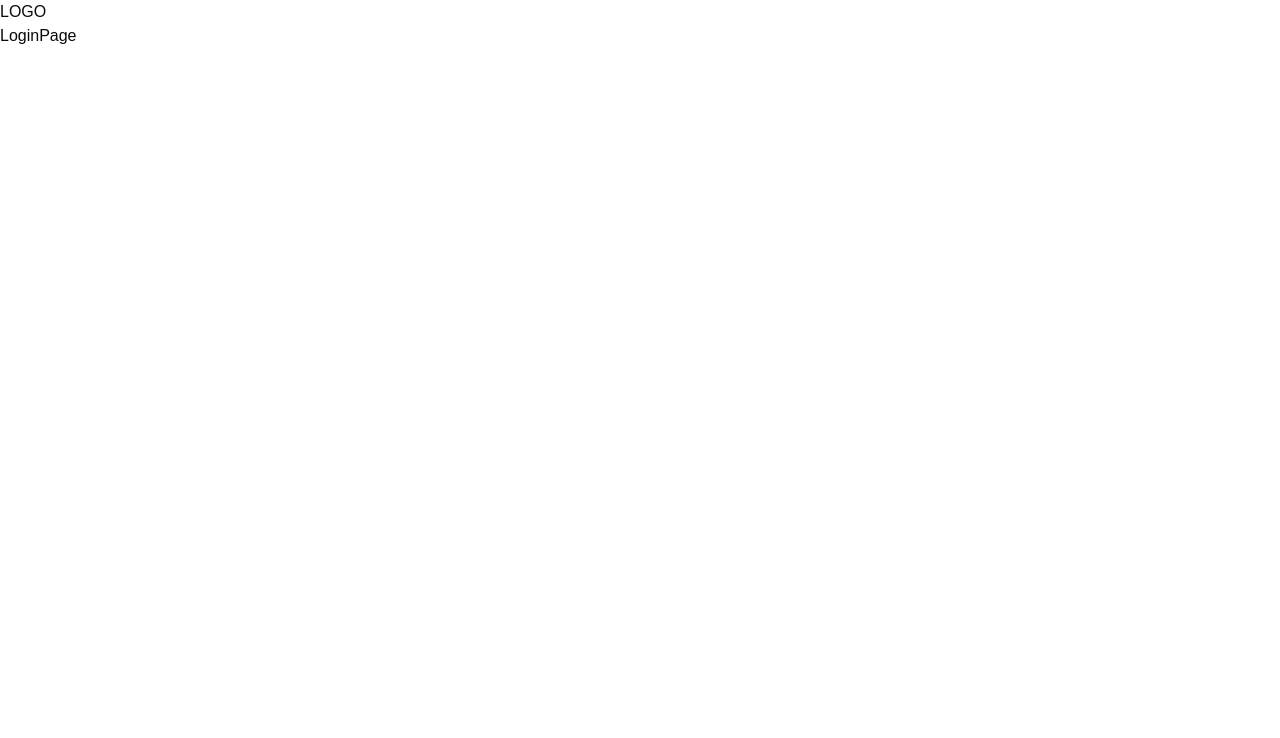
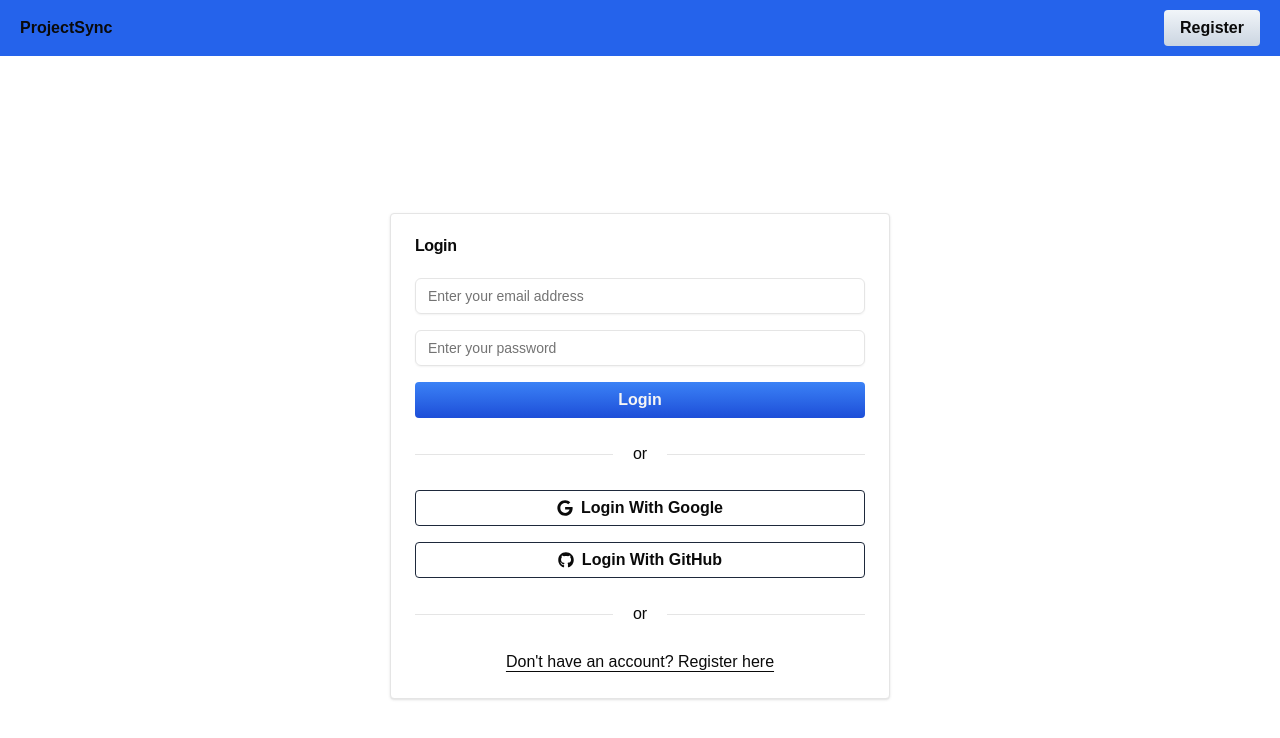
Before and after one commit to adrian92612/bug-tracker, a Next.js app: page /login in a window 1280 px wide. Shown: the top 738 px of the page. Built offline with nearby package versions, Linux system fonts and the light colour scheme.

Commit message:
added login form. modified button variants.

```diff
--- a/package.json
+++ b/package.json
@@ -28,6 +28,7 @@
     "react": "^18",
     "react-dom": "^18",
     "react-hook-form": "^7.53.0",
+    "react-icons": "^5.3.0",
     "sonner": "^1.5.0",
     "tailwind-merge": "^2.5.4",
     "tailwindcss-animate": "^1.0.7",
--- a/src/app/(auth)/layout.tsx
+++ b/src/app/(auth)/layout.tsx
@@ -1,3 +1,5 @@
+import { AuthHeader } from "@/components/features/auth/auth-header";
+
 type AuthLayoutProps = {
   children: React.ReactNode;
 };
@@ -5,10 +7,8 @@ type AuthLayoutProps = {
 const AuthLayout = ({ children }: AuthLayoutProps) => {
   return (
     <>
-      <header>
-        <h1>LOGO</h1>
-      </header>
-      <main>{children}</main>
+      <AuthHeader />
+      <main className="min-h-dvh grid place-items-center px-2">{children}</main>
     </>
   );
 };
--- a/src/app/(auth)/login/page.tsx
+++ b/src/app/(auth)/login/page.tsx
@@ -1,5 +1,7 @@
+import { LoginForm } from "@/components/features/auth/login-form";
+
 const LoginPage = () => {
-  return <div>LoginPage</div>;
+  return <LoginForm />;
 };
 
 export default LoginPage;
--- a/src/app/globals.css
+++ b/src/app/globals.css
@@ -14,6 +14,9 @@ body {
 
 @layer base {
   :root {
+    --blue: 216 85% 34%;
+    --orange: 35 85% 50%;
+
     --background: 0 0% 100%;
     --foreground: 0 0% 3.9%;
     --card: 0 0% 100%;
--- /dev/null
+++ b/src/components/features/auth/auth-header.tsx
@@ -0,0 +1,24 @@
+"use client";
+
+import { Button } from "@/components/ui/button";
+import Link from "next/link";
+import { usePathname } from "next/navigation";
+
+export const AuthHeader = () => {
+  const pathname = usePathname();
+  const isLogin = pathname === "/login";
+  console.log(pathname);
+  return (
+    <header className="h-14 px-5 flex items-center justify-between bg-blue-600">
+      <Link href="/">
+        <h1 className="font-bold">ProjectSync</h1>
+      </Link>
+
+      <Button asChild variant="secondary">
+        <Link href={isLogin ? "/register" : "/login"}>
+          {isLogin ? "Register" : "Login"}
+        </Link>
+      </Button>
+    </header>
+  );
+};
--- /dev/null
+++ b/src/components/features/auth/login-form.tsx
@@ -0,0 +1,110 @@
+"use client";
+
+import { Card, CardContent, CardHeader, CardTitle } from "@/components/ui/card";
+import {
+  Form,
+  FormControl,
+  FormField,
+  FormItem,
+  FormMessage,
+} from "@/components/ui/form";
+import { loginFormSchema } from "@/lib/schemas";
+import { useForm } from "react-hook-form";
+import { z } from "zod";
+import { zodResolver } from "@hookform/resolvers/zod";
+import { Input } from "@/components/ui/input";
+import { Button } from "@/components/ui/button";
+import { Separator } from "@/components/ui/separator";
+import { FaGoogle, FaGithub } from "react-icons/fa";
+import Link from "next/link";
+
+export const LoginForm = () => {
+  const form = useForm<z.infer<typeof loginFormSchema>>({
+    resolver: zodResolver(loginFormSchema),
+    defaultValues: {
+      email: "",
+      password: "",
+    },
+  });
+
+  return (
+    <Card className="w-full max-w-[500px]">
+      <CardHeader>
+        <CardTitle>Login</CardTitle>
+      </CardHeader>
+      <CardContent>
+        <Form {...form}>
+          <form className="grid gap-4">
+            <FormField
+              name="email"
+              render={({ field }) => (
+                <FormItem>
+                  <FormControl>
+                    <Input
+                      {...field}
+                      type="email"
+                      placeholder="Enter your email address"
+                    />
+                  </FormControl>
+                  <FormMessage />
+                </FormItem>
+              )}
+            />
+
+            <FormField
+              name="password"
+              render={({ field }) => (
+                <FormItem>
+                  <FormControl>
+                    <Input
+                      {...field}
+                      type="password"
+                      placeholder="Enter your password"
+                    />
+                  </FormControl>
+                  <FormMessage />
+                </FormItem>
+              )}
+            />
+
+            <Button>Login</Button>
+          </form>
+        </Form>
+      </CardContent>
+
+      <div className="flex items-center gap-5 p-6 pt-0">
+        <Separator className="shrink" />
+        <span>or</span>
+        <Separator className="shrink" />
+      </div>
+
+      <CardContent>
+        <div className="grid gap-4">
+          <Button variant="outline">
+            <FaGoogle />
+            Login With Google
+          </Button>
+          <Button variant="outline">
+            <FaGithub />
+            Login With GitHub
+          </Button>
+        </div>
+      </CardContent>
+
+      <div className="flex items-center gap-5 p-6 pt-0">
+        <Separator className="shrink" />
+        <span>or</span>
+        <Separator className="shrink" />
+      </div>
+
+      <CardContent className="text-center">
+        <Link
+          href="/register"
+          className="underline underline-offset-4 hover:text-blue-700"
+        >
+          Don&apos;t have an account? Register here
+        </Link>
+      </CardContent>
+    </Card>
+  );
+};
--- a/src/components/ui/button.tsx
+++ b/src/components/ui/button.tsx
@@ -1,30 +1,32 @@
-import * as React from "react"
-import { Slot } from "@radix-ui/react-slot"
-import { cva, type VariantProps } from "class-variance-authority"
+import * as React from "react";
+import { Slot } from "@radix-ui/react-slot";
+import { cva, type VariantProps } from "class-variance-authority";
 
-import { cn } from "@/lib/utils"
+import { cn } from "@/lib/utils";
 
 const buttonVariants = cva(
-  "inline-flex items-center justify-center gap-2 whitespace-nowrap rounded-md text-sm font-medium ring-offset-background transition-colors focus-visible:outline-none focus-visible:ring-2 focus-visible:ring-ring focus-visible:ring-offset-2 disabled:pointer-events-none disabled:opacity-50 [&_svg]:pointer-events-none [&_svg]:size-4 [&_svg]:shrink-0",
+  "inline-flex items-center justify-center gap-2 whitespace-nowrap rounded-sm font-semibold ring-offset-background transition-colors focus-visible:outline-none focus-visible:ring-2 focus-visible:ring-ring focus-visible:ring-offset-2 disabled:pointer-events-none disabled:opacity-50 [&_svg]:pointer-events-none [&_svg]:size-4 [&_svg]:shrink-0",
   {
     variants: {
       variant: {
         default:
-          "bg-primary text-primary-foreground shadow hover:bg-primary/90",
+          "bg-gradient-to-b from-blue-500 to-blue-700 hover:from-blue-700 hover:to-blue-700 text-neutral-100",
+        secondary:
+          "bg-gradient-to-b from-slate-100 to-slate-300 hover:from-slate-300 hover:to-slate-300",
+        tertiary:
+          "bg-gradient-to-b from-orange-500 to-orange-700 hover:from-orange-700 hover:to-orange-700 text-neutral-100",
         destructive:
-          "bg-destructive text-destructive-foreground shadow-sm hover:bg-destructive/90",
-        outline:
-          "border border-input bg-background shadow-sm hover:bg-accent hover:text-accent-foreground",
-        secondary:
-          "bg-secondary text-secondary-foreground shadow-sm hover:bg-secondary/80",
-        ghost: "hover:bg-accent hover:text-accent-foreground",
+          "bg-gradient-to-b from-red-500 to-red-700 hover:from-red-700 hover:to-red-700 text-neutral-100",
+        outline: "border border-slate-800 bg-transparent hover:bg-accent",
+        ghost: "hover:text-accent-foreground",
         link: "text-primary underline-offset-4 hover:underline",
       },
       size: {
         default: "h-9 px-4 py-2",
-        sm: "h-8 rounded-md px-3 text-xs",
-        lg: "h-10 rounded-md px-8",
-        icon: "h-9 w-9",
+        xs: "h-6 px-2",
+        sm: "h-8 px-2",
+        lg: "h-10 px-8",
+        icon: "h-8 w-8",
       },
     },
     defaultVariants: {
@@ -32,26 +34,26 @@ const buttonVariants = cva(
       size: "default",
     },
   }
-)
+);
 
 export interface ButtonProps
   extends React.ButtonHTMLAttributes<HTMLButtonElement>,
     VariantProps<typeof buttonVariants> {
-  asChild?: boolean
+  asChild?: boolean;
 }
 
 const Button = React.forwardRef<HTMLButtonElement, ButtonProps>(
   ({ className, variant, size, asChild = false, ...props }, ref) => {
-    const Comp = asChild ? Slot : "button"
+    const Comp = asChild ? Slot : "button";
     return (
       <Comp
         className={cn(buttonVariants({ variant, size, className }))}
         ref={ref}
         {...props}
       />
-    )
+    );
   }
-)
-Button.displayName = "Button"
+);
+Button.displayName = "Button";
 
-export { Button, buttonVariants }
+export { Button, buttonVariants };
--- a/src/components/ui/card.tsx
+++ b/src/components/ui/card.tsx
@@ -1,6 +1,6 @@
-import * as React from "react"
+import * as React from "react";
 
-import { cn } from "@/lib/utils"
+import { cn } from "@/lib/utils";
 
 const Card = React.forwardRef<
   HTMLDivElement,
@@ -9,13 +9,13 @@ const Card = React.forwardRef<
   <div
     ref={ref}
     className={cn(
-      "rounded-xl border bg-card text-card-foreground shadow",
+      "rounded-sm border bg-card text-card-foreground shadow",
       className
     )}
     {...props}
   />
-))
-Card.displayName = "Card"
+));
+Card.displayName = "Card";
 
 const CardHeader = React.forwardRef<
   HTMLDivElement,
@@ -26,8 +26,8 @@ const CardHeader = React.forwardRef<
     className={cn("flex flex-col space-y-1.5 p-6", className)}
     {...props}
   />
-))
-CardHeader.displayName = "CardHeader"
+));
+CardHeader.displayName = "CardHeader";
 
 const CardTitle = React.forwardRef<
   HTMLParagraphElement,
@@ -38,8 +38,8 @@ const CardTitle = React.forwardRef<
     className={cn("font-semibold leading-none tracking-tight", className)}
     {...props}
   />
-))
-CardTitle.displayName = "CardTitle"
+));
+CardTitle.displayName = "CardTitle";
 
 const CardDescription = React.forwardRef<
   HTMLParagraphElement,
@@ -50,16 +50,16 @@ const CardDescription = React.forwardRef<
     className={cn("text-sm text-muted-foreground", className)}
     {...props}
   />
-))
-CardDescription.displayName = "CardDescription"
+));
+CardDescription.displayName = "CardDescription";
 
 const CardContent = React.forwardRef<
   HTMLDivElement,
   React.HTMLAttributes<HTMLDivElement>
 >(({ className, ...props }, ref) => (
   <div ref={ref} className={cn("p-6 pt-0", className)} {...props} />
-))
-CardContent.displayName = "CardContent"
+));
+CardContent.displayName = "CardContent";
 
 const CardFooter = React.forwardRef<
   HTMLDivElement,
@@ -70,7 +70,14 @@ const CardFooter = React.forwardRef<
     className={cn("flex items-center p-6 pt-0", className)}
     {...props}
   />
-))
-CardFooter.displayName = "CardFooter"
+));
+CardFooter.displayName = "CardFooter";
 
-export { Card, CardHeader, CardFooter, CardTitle, CardDescription, CardContent }
+export {
+  Card,
+  CardHeader,
+  CardFooter,
+  CardTitle,
+  CardDescription,
+  CardContent,
+};
--- /dev/null
+++ b/src/lib/schemas.ts
@@ -0,0 +1,6 @@
+import { z } from "zod";
+
+export const loginFormSchema = z.object({
+  email: z.string().email(),
+  password: z.string(),
+});
--- a/tailwind.config.ts
+++ b/tailwind.config.ts
@@ -1,4 +1,5 @@
 import type { Config } from "tailwindcss";
+import tailwindcssAnimate from "tailwindcss-animate";
 
 const config: Config = {
   darkMode: ["class"],
@@ -10,54 +11,54 @@ const config: Config = {
   theme: {
     extend: {
       colors: {
-  			background: 'hsl(var(--background))',
-  			foreground: 'hsl(var(--foreground))',
+        background: "hsl(var(--background))",
+        foreground: "hsl(var(--foreground))",
         card: {
-  				DEFAULT: 'hsl(var(--card))',
-  				foreground: 'hsl(var(--card-foreground))'
+          DEFAULT: "hsl(var(--card))",
+          foreground: "hsl(var(--card-foreground))",
         },
         popover: {
-  				DEFAULT: 'hsl(var(--popover))',
-  				foreground: 'hsl(var(--popover-foreground))'
+          DEFAULT: "hsl(var(--popover))",
+          foreground: "hsl(var(--popover-foreground))",
         },
         primary: {
-  				DEFAULT: 'hsl(var(--primary))',
-  				foreground: 'hsl(var(--primary-foreground))'
+          DEFAULT: "hsl(var(--primary))",
+          foreground: "hsl(var(--primary-foreground))",
         },
         secondary: {
-  				DEFAULT: 'hsl(var(--secondary))',
-  				foreground: 'hsl(var(--secondary-foreground))'
+          DEFAULT: "hsl(var(--secondary))",
+          foreground: "hsl(var(--secondary-foreground))",
         },
         muted: {
-  				DEFAULT: 'hsl(var(--muted))',
-  				foreground: 'hsl(var(--muted-foreground))'
+          DEFAULT: "hsl(var(--muted))",
+          foreground: "hsl(var(--muted-foreground))",
         },
         accent: {
-  				DEFAULT: 'hsl(var(--accent))',
-  				foreground: 'hsl(var(--accent-foreground))'
+          DEFAULT: "hsl(var(--accent))",
+          foreground: "hsl(var(--accent-foreground))",
         },
         destructive: {
-  				DEFAULT: 'hsl(var(--destructive))',
-  				foreground: 'hsl(var(--destructive-foreground))'
+          DEFAULT: "hsl(var(--destructive))",
+          foreground: "hsl(var(--destructive-foreground))",
         },
-  			border: 'hsl(var(--border))',
-  			input: 'hsl(var(--input))',
-  			ring: 'hsl(var(--ring))',
+        border: "hsl(var(--border))",
+        input: "hsl(var(--input))",
+        ring: "hsl(var(--ring))",
         chart: {
-  				'1': 'hsl(var(--chart-1))',
-  				'2': 'hsl(var(--chart-2))',
-  				'3': 'hsl(var(--chart-3))',
-  				'4': 'hsl(var(--chart-4))',
-  				'5': 'hsl(var(--chart-5))'
-  			}
+          "1": "hsl(var(--chart-1))",
+          "2": "hsl(var(--chart-2))",
+          "3": "hsl(var(--chart-3))",
+          "4": "hsl(var(--chart-4))",
+          "5": "hsl(var(--chart-5))",
+        },
       },
       borderRadius: {
-  			lg: 'var(--radius)',
-  			md: 'calc(var(--radius) - 2px)',
-  			sm: 'calc(var(--radius) - 4px)'
-  		}
-  	}
+        lg: "var(--radius)",
+        md: "calc(var(--radius) - 2px)",
+        sm: "calc(var(--radius) - 4px)",
       },
-  plugins: [require("tailwindcss-animate")],
+    },
+  },
+  plugins: [tailwindcssAnimate],
 };
 export default config;
```
Also changed, not shown: src/app/page.tsx (+13 -1 lines), 1 other file (tests, documents, lock files or other folders). Lines whose indentation alone changed are shown as unchanged.
